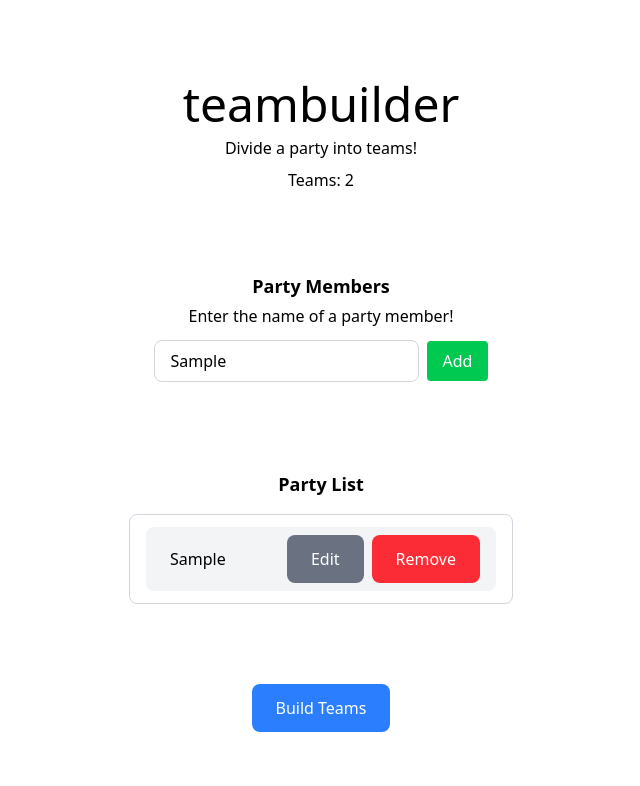
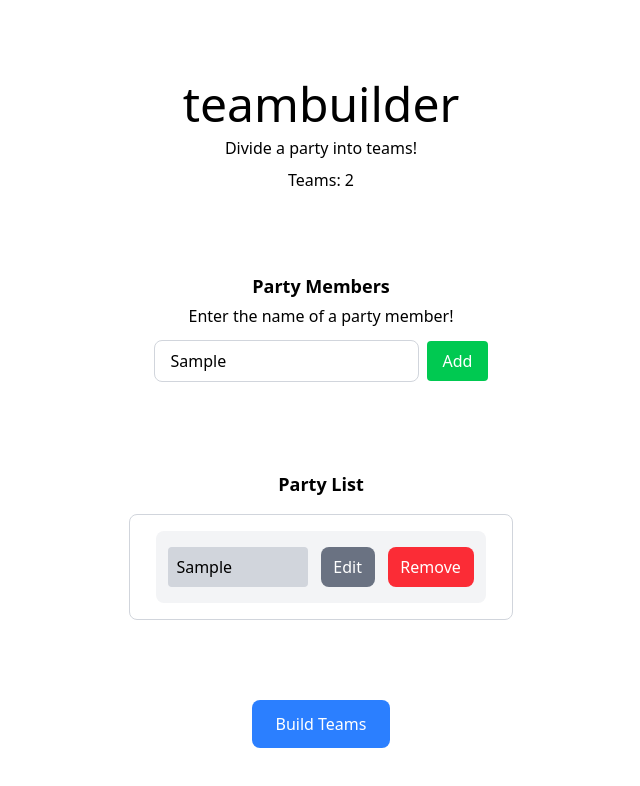
Before and after one commit to francizesperanza/teambuildr, a React (Vite) app: page / in a window 1280 px wide. Both pictures are taken after typing "Sample" into the empty fields and a click on the button "Add". Shown: the top 786 px of the page, without its empty margins (319-959 px from the left). Built offline with nearby package versions, Linux system fonts and the light colour scheme.

Commit message:
going back from result page now retains members
TODO
- member animations
- team name randomization

```diff
--- a/src/Home.jsx
+++ b/src/Home.jsx
@@ -1,11 +1,20 @@
-import { useState } from 'react'
+import { useEffect, useState } from 'react'
 import reactLogo from './assets/react.svg'
 import viteLogo from '/vite.svg'
 import Member from './Member.jsx'
-import { Link } from 'react-router-dom'
+import { Link, useNavigate} from 'react-router-dom'
+
 
 function Home() {
-  const [members, setMembers] = useState([])
+  const [members, setMembers] = useState([]);
+  const navigate = useNavigate();
+
+  useEffect(() => {
+    const stored = localStorage.getItem('members');
+    if (stored) {
+      setMembers(JSON.parse(stored));
+    }
+  }, []);
 
   const addMember = (name) => {
     if (!name.trim()) return;
@@ -19,6 +28,11 @@ function Home() {
 
   const removeMember = (id) => {
     setMembers(members.filter(member => member.id !== id))
+  }
+
+  const buildTeams = () => {
+    localStorage.setItem('members', JSON.stringify(members));
+    navigate('/result', { state: members });
   }
 
   return (
@@ -42,18 +56,15 @@ function Home() {
         </div>
         <div className='flex flex-col items-center gap-4'>
           <h2 className='text-lg font-bold'>Party List</h2>
-          <div className='border border-gray-300 rounded-lg px-4 py-2 w-[30vw] flex flex-col items-center gap-2 py-3' id="party-list">
-            {members.length === 0 && <div className='w-full border border-gray-300 rounded-lg px-4 py-2 text-center'>No members added yet.</div>}
+          <div className='border border-gray-300 rounded-lg px-[2vw] py-[2vh] w-[30vw] flex flex-col items-center gap-2 py-3 field-sizing-content' id="party-list">
+            {members.length === 0 && <div className='w-full border border-gray-300 rounded-lg px-[2vw] py-[1vh] text-center'>No members added yet.</div>}
             {members.map((member) => (
               <Member key={member.id} name={member.name} onEdit={(newName) => editMember(member.id, newName)} onRemove={() => removeMember(member.id)} />
             ))}
           </div>
         </div>
         <div>
-          <Link to="/result"
-            state={members}>
-            <button type="button" className="bg-blue-500 px-6 py-3 rounded-lg text-white" id="generate-btn">Build Teams</button>
-          </Link>
+            <button onClick={buildTeams} type="button" className="bg-blue-500 px-6 py-3 rounded-lg text-white" id="generate-btn">Build Teams</button>
         </div>
     </div>
     </>
--- a/src/Member.jsx
+++ b/src/Member.jsx
@@ -12,21 +12,23 @@ function Member({name, onEdit, onRemove}) {
 
     return (
         <>
-            <div className='flex gap-2 bg-gray-100 rounded-lg px-4 py-2 w-full items-center justify-center hover:bg-gray-200'>
+            <div className='flex gap-[1vw] bg-gray-100 rounded-lg px-[1vw] py-[2vh] w-full place-content-between hover:bg-gray-200'>
                 <input type="text" value={editing ? newName : name} disabled={!editing}
                 onChange={(e) => setNewName(e.target.value)}
-                className={`w-full px-2 py-1 rounded ${editing ? 'bg-white' : 'bg-transparent'}`}
+                className={`truncate text-wrap justify-between grow flex-wrap text-justify w-full px-2 py-1 rounded ${editing ? 'bg-white' : 'bg-gray-300'}`}
                 onKeyDown={(e) => {
                 if (e.key === "Enter") {
                     editing ? saveEdit() : setEditing(true)
                 };
                 }}></input>
 
-                <button type="button"
-                onClick={editing ? saveEdit : () => setEditing(true)}
-                className="bg-gray-500 px-6 py-3 rounded-lg text-white hover:bg-gray-600">{editing ? "Save" : "Edit"}</button>
+                <div className='flex justify-center gap-[1vw] shrink'>
+                    <button type="button"
+                    onClick={editing ? saveEdit : () => setEditing(true)}
+                    className="bg-gray-500 px-[1vw] py-[1vh] rounded-lg text-white hover:bg-gray-600">{editing ? "Save" : "Edit"}</button>
 
-                <button type="button" onClick={() => onRemove()} className="bg-red-500 px-6 py-3 rounded-lg text-white hover:bg-red-600">Remove</button>
+                    <button type="button" onClick={() => onRemove()} className="bg-red-500 px-[1vw] py-[1vh] rounded-lg text-white hover:bg-red-600">Remove</button>
+                </div>
             </div>
         </>
     )
--- a/src/Result.jsx
+++ b/src/Result.jsx
@@ -42,7 +42,8 @@ function Result({name, onEdit, onRemove}) {
                 </div>
             </div>
             <div>
-                <Link to="/">
+                <Link to="/"
+                    state={members}>
                     <button type="button" className="bg-blue-500 px-6 py-3 rounded-lg text-white" id="generate-btn">Go Back</button>
                 </Link>
             </div>
```
